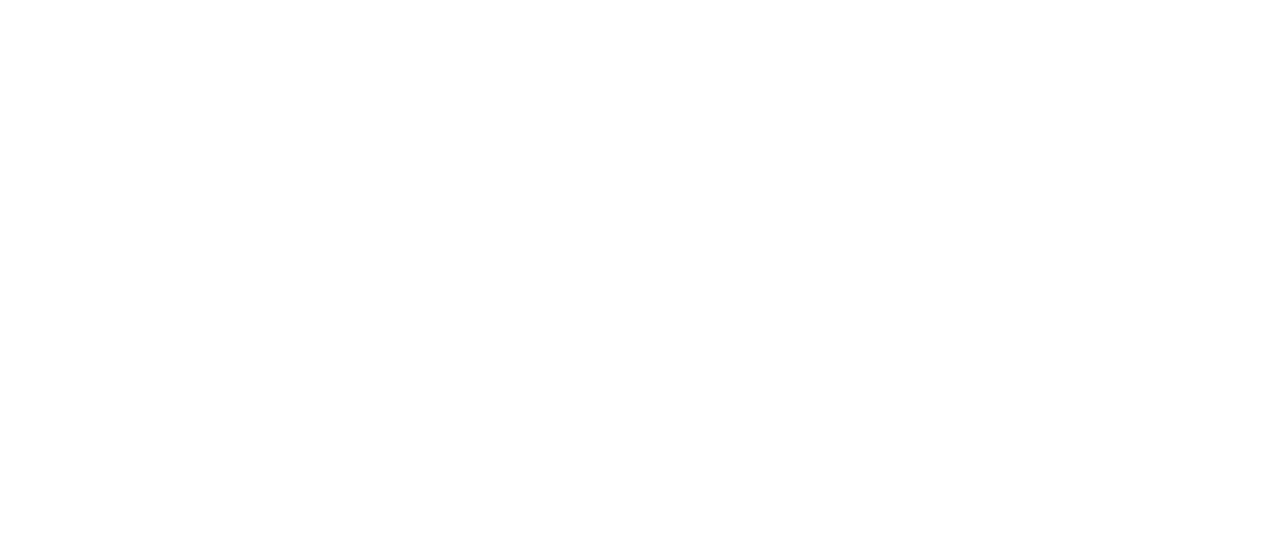
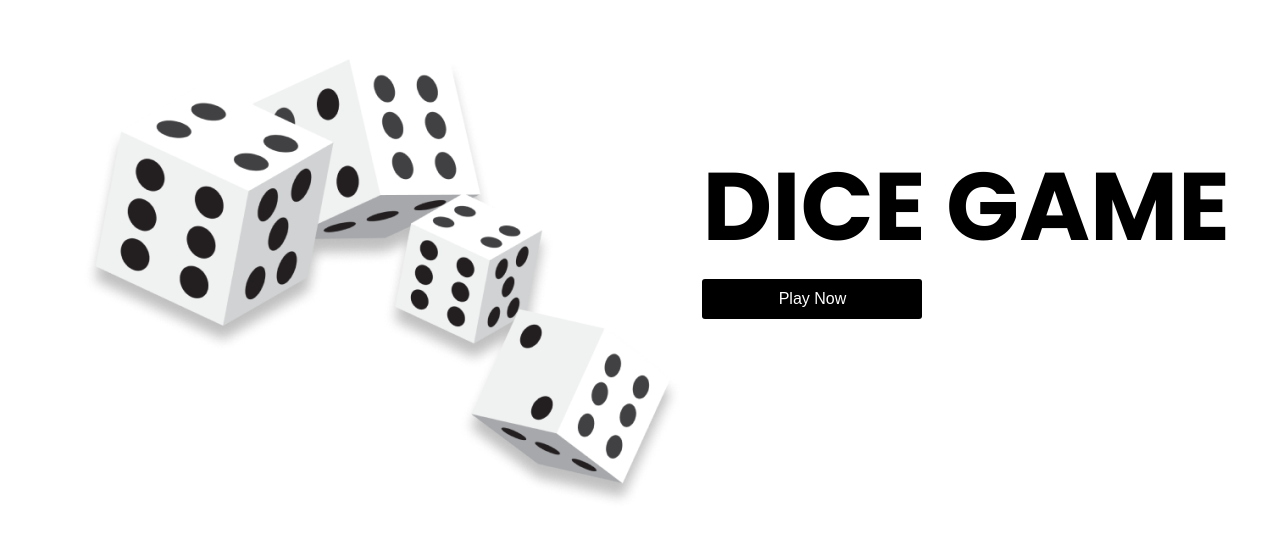
Before and after one commit to Deepak8519M/React-Js-Projects-7-DSMCoding, a React (Vite) app in the folder Project3/: page / in a window 1280 px wide. Shown: the part 124-662 px from the top of the page. Built offline with nearby package versions, Linux system fonts and the light colour scheme.

Commit message:
start game comp create code added

```diff
--- a/Project3/package.json
+++ b/Project3/package.json
@@ -24,5 +24,8 @@
     "eslint-plugin-react-refresh": "^0.4.19",
     "globals": "^16.0.0",
     "vite": "^6.3.5"
+  },
+  "resolutions": {
+    "styled-components": "^5"
   }
 }
--- a/Project3/src/App.jsx
+++ b/Project3/src/App.jsx
@@ -1,9 +1,12 @@
-import React from "react";
-
-
+import styled from "styled-components";
+import StartGame from "./components/StartGame";
 
 function App() {
-  return <div></div>;
+  return (
+    <>
+      <StartGame />
+    </>
+  );
 }
 
 export default App;
--- /dev/null
+++ b/Project3/src/components/StartGame.jsx
@@ -0,0 +1,59 @@
+import styled from "styled-components";
+
+function StartGame() {
+  return (
+    <Container>
+      <div>
+        <img src="/images/dices.png" alt="" />
+      </div>
+      <div className="content">
+        <h1>DICE GAME</h1>
+        <Button>Play Now</Button>
+      </div>
+    </Container>
+  );
+}
+
+const Container = styled.div`
+  max-width: 1180px;
+  display: flex;
+  align-items: center;
+  justify-content: space-between;
+  margin: 0 auto;
+  height: 100vh;
+  /* background-color: blue; */
+
+  img {
+    /* background-color: green; */
+  }
+
+  .content {
+    /* background-color: red; */
+    margin-top: -100px;
+  }
+  .content h1 {
+    font-size: 96px;
+    white-space: nowrap;
+  }
+`;
+
+const Button = styled.button`
+  background-color: black;
+  color: white;
+  padding: 10px 18px;
+  border-radius: 3px;
+  min-width: 220px;
+  border: none;
+  font-size: 16px;
+  border: 1px solid transparent;
+  cursor: pointer;
+  transition: all ease-in 0.4s;
+  &:hover {
+    background-color: white;
+    border: 1px solid black;
+    color: black;
+    transition: all ease-in 0.3s;
+  }
+`;
+
+export default StartGame;
--- /dev/null
+++ b/Project3/src/index.css
@@ -0,0 +1,14 @@
+@import url("https://fonts.googleapis.com/css2?family=Poppins:ital,wght@0,100;0,200;0,300;0,400;0,500;0,600;0,700;0,800;0,900;1,100;1,200;1,300;1,400;1,500;1,600;1,700;1,800;1,900&display=swap");
+* {
+  margin: 0;
+  padding: 0;
+  box-sizing: border-box;
+}
+html,
+body {
+  width: 100%;
+  height: 100%;
+}
+body {
+  font-family: "Poppins", sans-serif;
+}
--- a/Project3/src/main.jsx
+++ b/Project3/src/main.jsx
@@ -1,6 +1,7 @@
 import { StrictMode } from "react";
 import { createRoot } from "react-dom/client";
 import App from "./App.jsx";
+import "./index.css";
 
 createRoot(document.getElementById("root")).render(
   <StrictMode>
```
